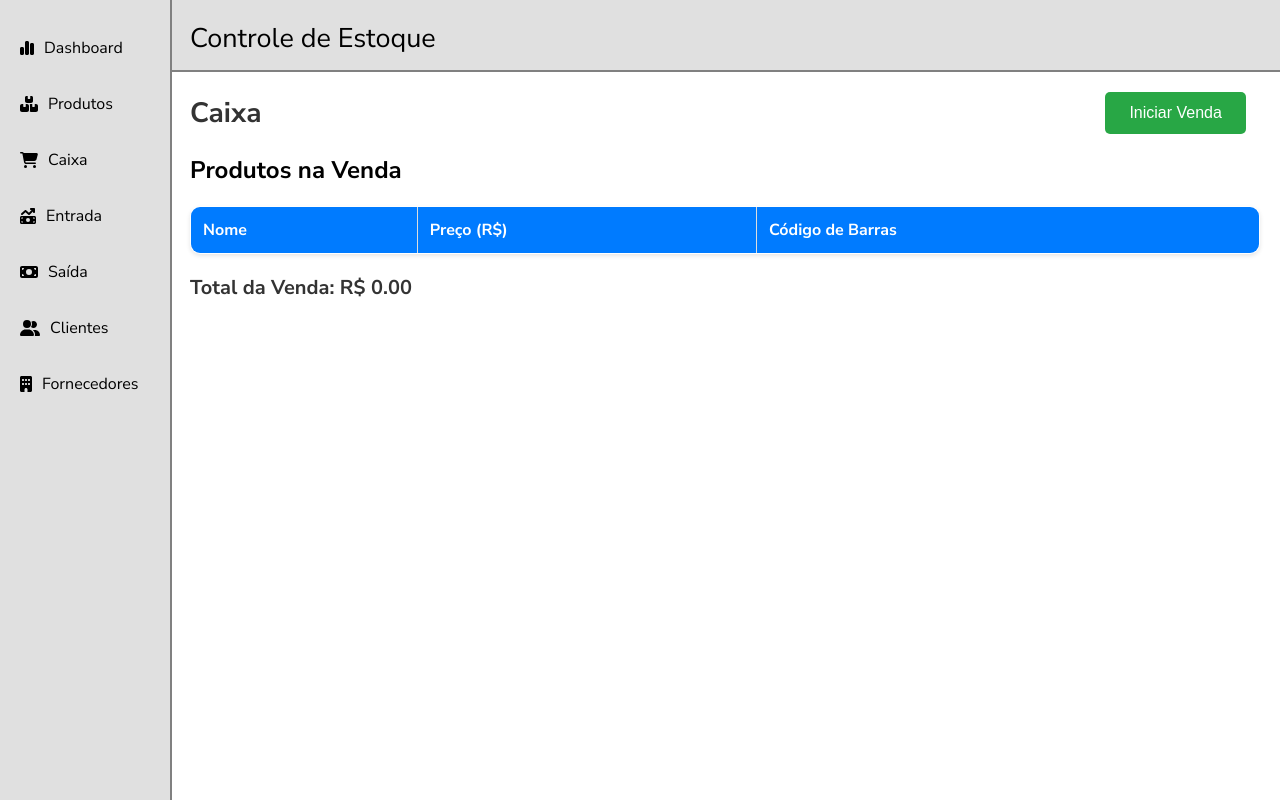
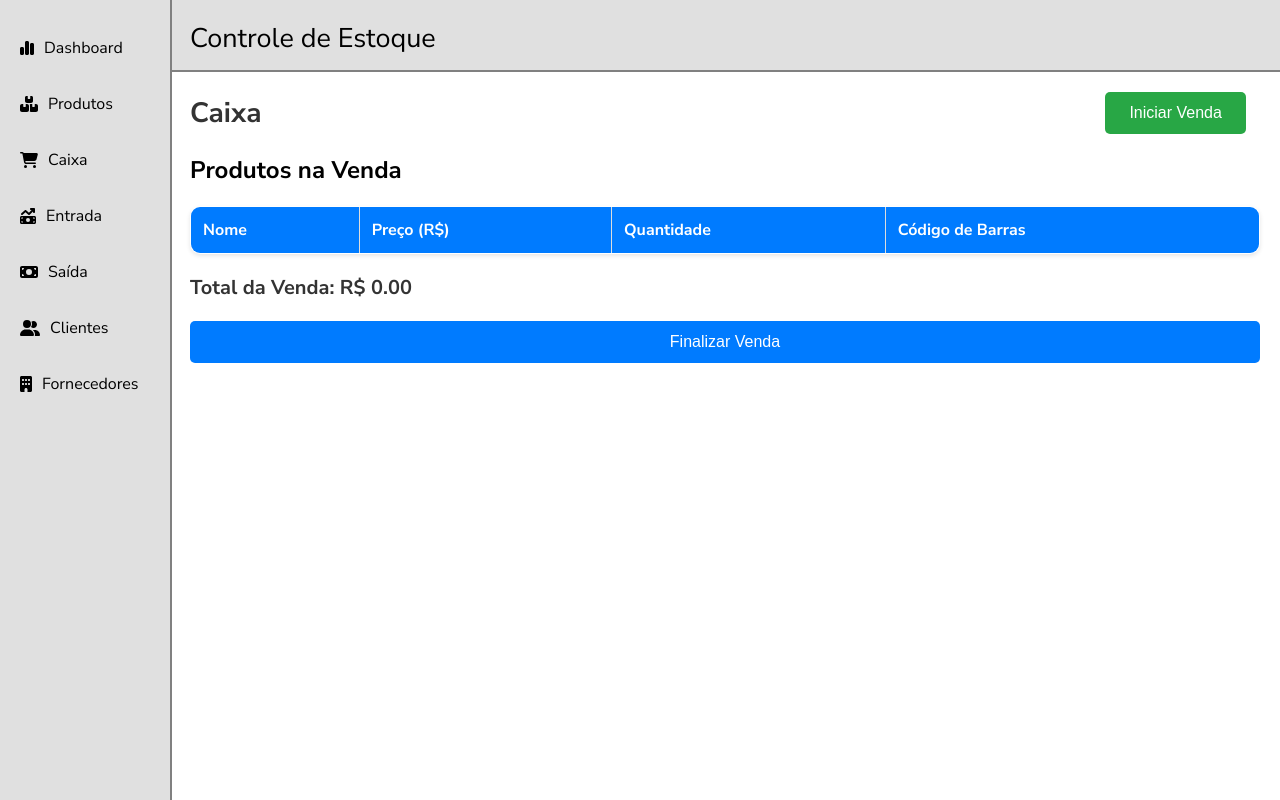
Before and after one commit to caualuk/ControleEstoque, a React (Create React App) app: page /caixa in a window 1280 px wide. Built offline with nearby package versions, Linux system fonts and the light colour scheme.

Commit message:
caixa finalizado

```diff
--- a/src/components/Caixa/caixa.js
+++ b/src/components/Caixa/caixa.js
@@ -1,8 +1,10 @@
 import React, { useState } from "react";
-import BarcodeScannerPesq from "../PesquisarProd/pesProd"; // Importa o componente de leitura de código de barras
+import BarcodeScannerPesq from "../PesquisarProd/pesProd";
 import styled from "styled-components";
 import NavbarLeft from "../NavbarLeft/navbarleft";
 import Header from "../Header/header";
+import { db } from "../../firebase";
+import { query, collection, where, getDocs, updateDoc } from "firebase/firestore";
 
 const Container = styled.div`
     display: flex;
@@ -23,14 +25,12 @@ const ContentContainer = styled.div`
     flex-direction: column;
 `;
 
-// Estilos para o título
 const Title = styled.h1`
     font-size: 28px;
     color: #333;
     margin: 0; /* Remove a margem padrão */
 `;
 
-// Estilos para o botão
 const StartSaleButton = styled.button`
     background-color: #28a745;
     color: white;
@@ -54,7 +54,6 @@ const HeaderCaixa = styled.div`
     margin-bottom: 20px; /* Espaçamento abaixo do header */
 `;
 
-// Estilos para a tabela
 const ProductTable = styled.table`
     width: 100%;
     border-collapse: collapse;
@@ -89,7 +88,21 @@ const TableCell = styled.td`
     border: 1px solid #ddd; /* Adiciona borda às células */
 `;
 
-// Estilos para o total da venda
+const QuantityInput = styled.input`
+    width: 60px;
+    padding: 5px;
+    border: 1px solid #ddd;
+    border-radius: 5px;
+    text-align: center;
+    font-size: 14px;
+    transition: border-color 0.3s ease;
+
+    &:focus {
+        border-color: #007bff;
+        outline: none;
+    }
+`;
+
 const TotalSale = styled.h3`
     font-size: 20px;
     color: #333;
@@ -98,29 +111,125 @@ const TotalSale = styled.h3`
     padding-right: 20px;
 `;
 
+const FinalizeSaleButton = styled.button`
+    background-color: #007bff;
+    color: white;
+    border: none;
+    padding: 12px 24px;
+    border-radius: 5px;
+    cursor: pointer;
+    font-size: 16px;
+    transition: background-color 0.3s ease;
+    margin-top: 20px;
+
+    &:hover {
+        background-color: #0056b3;
+    }
+`;
+
 const Caixa = () => {
-    const [isModalOpen, setIsModalOpen] = useState(false); // Estado para controlar a abertura do modal
-    const [barcode, setBarcode] = useState(""); // Estado para armazenar o código de barras digitado
-    const [saleProducts, setSaleProducts] = useState([]); // Estado para armazenar os produtos da venda
+    const [isModalOpen, setIsModalOpen] = useState(false);
+    const [barcode, setBarcode] = useState("");
+    const [saleProducts, setSaleProducts] = useState([]);
 
     // Função para abrir o modal
     const handleStartSale = () => {
-        setIsModalOpen(true); // Abre o modal
-        setBarcode(""); // Limpa o código de barras anterior
+        setIsModalOpen(true);
+        setBarcode("");
     };
 
     // Função para fechar o modal
     const handleCloseModal = () => {
-        setIsModalOpen(false); // Fecha o modal
+        setIsModalOpen(false);
     };
 
     // Função para adicionar um produto à lista de venda
     const addProductToSale = (product) => {
-        setSaleProducts([...saleProducts, product]); // Adiciona o produto à lista
+        setSaleProducts([...saleProducts, { ...product, quantity: 1 }]);
+    };
+
+    // Função para atualizar a quantidade de um produto na lista de venda
+    const handleQuantityChange = (index, newQuantity) => {
+        const updatedProducts = [...saleProducts];
+        updatedProducts[index].quantity = newQuantity;
+        setSaleProducts(updatedProducts);
+    };
+
+    // Função para finalizar a venda e atualizar o estoque no Firestore
+    const handleFinalizeSale = async () => {
+        try {
+            console.log("Iniciando finalização da venda...");
+
+            // Verifica se há produtos na lista de venda
+            if (saleProducts.length === 0) {
+                alert("Nenhum produto na lista de venda!");
+                return;
+            }
+
+            for (const product of saleProducts) {
+                console.log("Verificando produto:", product);
+
+                // Verifica se o produto tem um código de barras válido
+                if (!product.cb) {
+                    console.error("Produto sem código de barras válido:", product);
+                    alert(`Produto "${product.productName}" não tem um código de barras válido!`);
+                    return;
+                }
+
+                // Verifica se a quantidade solicitada é maior que o estoque
+                if (product.quantity > product.stock) {
+                    alert(`Produto "${product.productName}" insuficiente no estoque!`);
+                    return;
+                }
+            }
+
+            console.log("Todos os produtos têm estoque suficiente. Atualizando estoque no Firestore...");
+
+            // Atualiza o estoque no Firestore para cada produto
+            for (const product of saleProducts) {
+                console.log("Atualizando produto:", product);
+
+                // Busca o produto no Firestore pelo código de barras (cb)
+                const q = query(collection(db, "products"), where("cb", "==", product.cb));
+                const querySnapshot = await getDocs(q);
+
+                if (!querySnapshot.empty) {
+                    // Pega o primeiro documento encontrado (assumindo que o código de barras é único)
+                    const productDoc = querySnapshot.docs[0];
+                    const productData = productDoc.data();
+                    console.log("Documento do produto encontrado:", productData);
+
+                    const currentStock = productData.stock; // Obtém o estoque atual
+                    console.log("Estoque atual:", currentStock);
+
+                    const newStock = currentStock - product.quantity; // Calcula o novo estoque
+                    console.log("Novo estoque:", newStock);
+
+                    // Atualiza o estoque no Firestore
+                    await updateDoc(productDoc.ref, {
+                        stock: newStock,
+                    });
+                    console.log("Estoque atualizado com sucesso!");
+                } else {
+                    console.error(`Produto com código de barras ${product.cb} não encontrado no Firestore.`);
+                    alert(`Produto "${product.productName}" não encontrado no banco de dados!`);
+                    return;
+                }
+            }
+
+            alert("Venda finalizada e estoque atualizado com sucesso!");
+            setSaleProducts([]); // Limpa a lista de produtos da venda
+        } catch (error) {
+            console.error("Erro ao finalizar a venda:", error);
+            alert("Erro ao finalizar a venda.");
+        }
     };
 
     // Calcula o total da venda
-    const totalSale = saleProducts.reduce((total, product) => total + (Number(product.salePrice) || 0), 0);
+    const totalSale = saleProducts.reduce(
+        (total, product) => total + (Number(product.salePrice) || 0) * (product.quantity || 1),
+        0
+    );
 
     return (
         <Container>
@@ -150,6 +259,7 @@ const Caixa = () => {
                             <tr>
                                 <TableHeader>Nome</TableHeader>
                                 <TableHeader>Preço (R$)</TableHeader>
+                                <TableHeader>Quantidade</TableHeader>
                                 <TableHeader>Código de Barras</TableHeader>
                             </tr>
                         </thead>
@@ -160,6 +270,17 @@ const Caixa = () => {
                                     <TableCell>
                                         {product.salePrice ? Number(product.salePrice).toFixed(2) : "Preço não disponível"}
                                     </TableCell>
+                                    <TableCell>
+                                        <QuantityInput
+                                            type="number"
+                                            min="1"
+                                            max={product.stock} // Define o valor máximo como o estoque disponível
+                                            value={product.quantity || 1}
+                                            onChange={(e) =>
+                                                handleQuantityChange(index, parseInt(e.target.value))
+                                            }
+                                        />
+                                    </TableCell>
                                     <TableCell>{product.cb}</TableCell>
                                 </TableRow>
                             ))}
@@ -168,6 +289,11 @@ const Caixa = () => {
 
                     {/* Exibe o total da venda */}
                     <TotalSale>Total da Venda: R$ {totalSale.toFixed(2)}</TotalSale>
+
+                    {/* Botão para finalizar a venda */}
+                    <FinalizeSaleButton onClick={handleFinalizeSale}>
+                        Finalizar Venda
+                    </FinalizeSaleButton>
                 </ContentContainer>
             </Content>
         </Container>
--- a/src/components/FormsModalProd/ModalForm.js
+++ b/src/components/FormsModalProd/ModalForm.js
@@ -3,6 +3,7 @@ import React, { useState } from "react";
 const ProductFormModal = ({ barcode, onClose, onSubmit }) => {
     const [productData, setProductData] = useState({
         productName: '',
+        stock: '',
         category: '',
         quantity: 0,
         unit: 'unid',
@@ -32,6 +33,9 @@ const ProductFormModal = ({ barcode, onClose, onSubmit }) => {
                 <form onSubmit={handleSubmit}>
                     <label htmlFor="productName">Nome do Produto:</label>
                     <input type="text" id="productName" name="productName" value={productData.productName} onChange={handleChange} required />
+
+                    <label htmlFor="stock">Estoque:</label>
+                    <input type="text" id="stock" name="stock" value={productData.stock} onChange={handleChange} required />
 
                     <label htmlFor="category">Categoria:</label>
                     <input type="text" id="category" name="category" value={productData.category} onChange={handleChange} required />
--- a/src/components/Produtos/tabelaProdutos.js
+++ b/src/components/Produtos/tabelaProdutos.js
@@ -50,6 +50,7 @@ function TabelaProdutos() {
         id: doc.id,
         notaFiscal: doc.data().cb || "N/A",
         nome: doc.data().productName || "N/A",
+        estoque: doc.data().stock || "N/A",
         categoria: doc.data().category || "N/A",
         quantidade: doc.data().quantity || 0,
         unidade: doc.data().unit || "N/A",
@@ -72,6 +73,7 @@ function TabelaProdutos() {
           <tr>
             <Th>Nota Fiscal</Th>
             <Th>Nome</Th>
+            <Th>Estoque</Th>
             <Th>Categoria</Th>
             <Th>Quantidade</Th>
             <Th>Unidade</Th>
@@ -86,6 +88,7 @@ function TabelaProdutos() {
             <tr key={index}>
               <Td>{product.notaFiscal}</Td>
               <Td>{product.nome}</Td>
+              <Td>{product.estoque}</Td>
               <Td>{product.categoria}</Td>
               <Td>{product.quantidade}</Td>
               <Td>{product.unidade}</Td>
```
